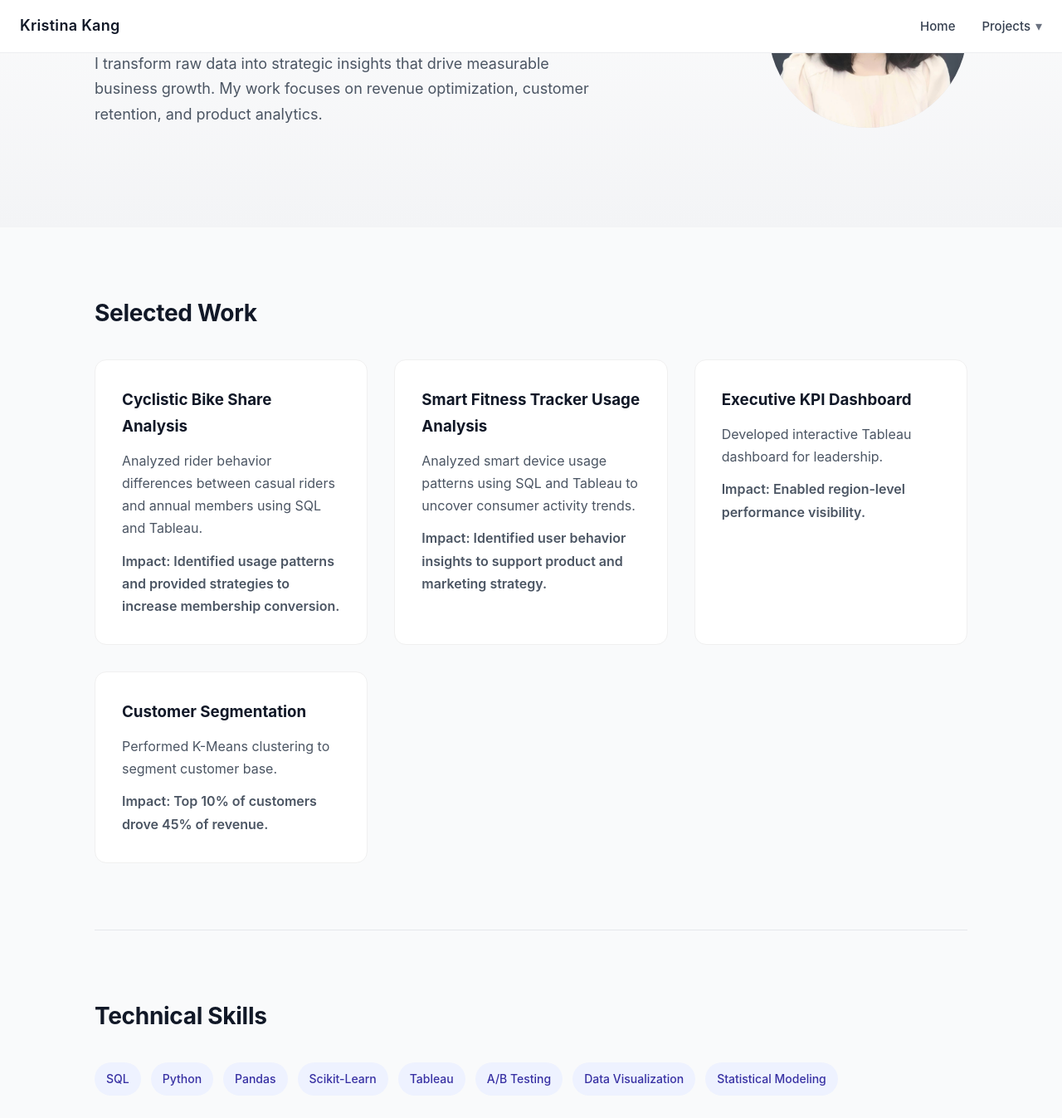
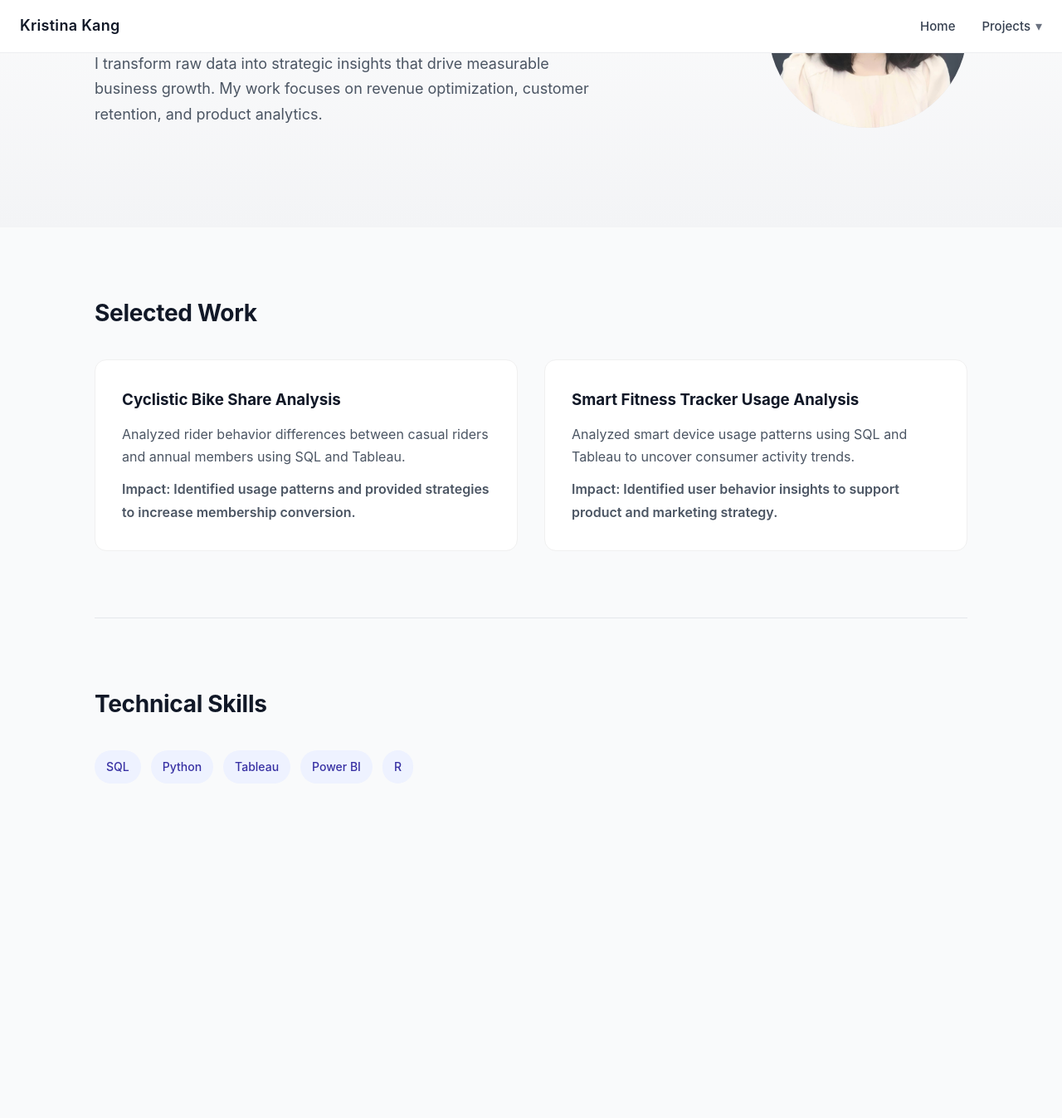
Before and after one commit to kristina-kang/kristina-kang.github.io, a Jekyll site: the page built from index.md, in a window 1280 px wide and 1400 px high, scrolled down 270 px. Shown: the top 1347 px of the window at 83% size. Built offline with Jekyll 4.4.1, drawn with Linux system fonts in a browser that asks for light colours; after the commit the page ends 1294 px from its top, so only the background shows below that.

Commit message:
Update index.md

```diff
--- a/index.md
+++ b/index.md
@@ -8,7 +8,7 @@ title: Home
 
     <div class="hero-text">
       <h1>Kristina Kang</h1>
-      <p><strong>Data Analyst | SQL | Python | Tableau</strong></p>
+      <p><strong>Data Analyst</strong></p>
 
       <p style="margin-top:20px;">
         I transform raw data into strategic insights that drive measurable business growth.
@@ -45,22 +45,6 @@ title: Home
   </div>
 </a>
 
-<a href="/projects/project3">
-  <div class="card">
-    <h3>Executive KPI Dashboard</h3>
-    <p>Developed interactive Tableau dashboard for leadership.</p>
-    <p class="impact">Impact: Enabled region-level performance visibility.</p>
-  </div>
-</a>
-
-<a href="/projects/project4">
-  <div class="card">
-    <h3>Customer Segmentation</h3>
-    <p>Performed K-Means clustering to segment customer base.</p>
-    <p class="impact">Impact: Top 10% of customers drove 45% of revenue.</p>
-  </div>
-</a>
-
 </div>
 
 <div class="section-divider"></div>
@@ -70,12 +54,9 @@ title: Home
 <div class="skills">
   <span class="skill-pill">SQL</span>
   <span class="skill-pill">Python</span>
-  <span class="skill-pill">Pandas</span>
-  <span class="skill-pill">Scikit-Learn</span>
   <span class="skill-pill">Tableau</span>
-  <span class="skill-pill">A/B Testing</span>
-  <span class="skill-pill">Data Visualization</span>
-  <span class="skill-pill">Statistical Modeling</span>
+  <span class="skill-pill">Power BI</span>
+  <span class="skill-pill">R</span>
 </div>
 
 </div>
```
